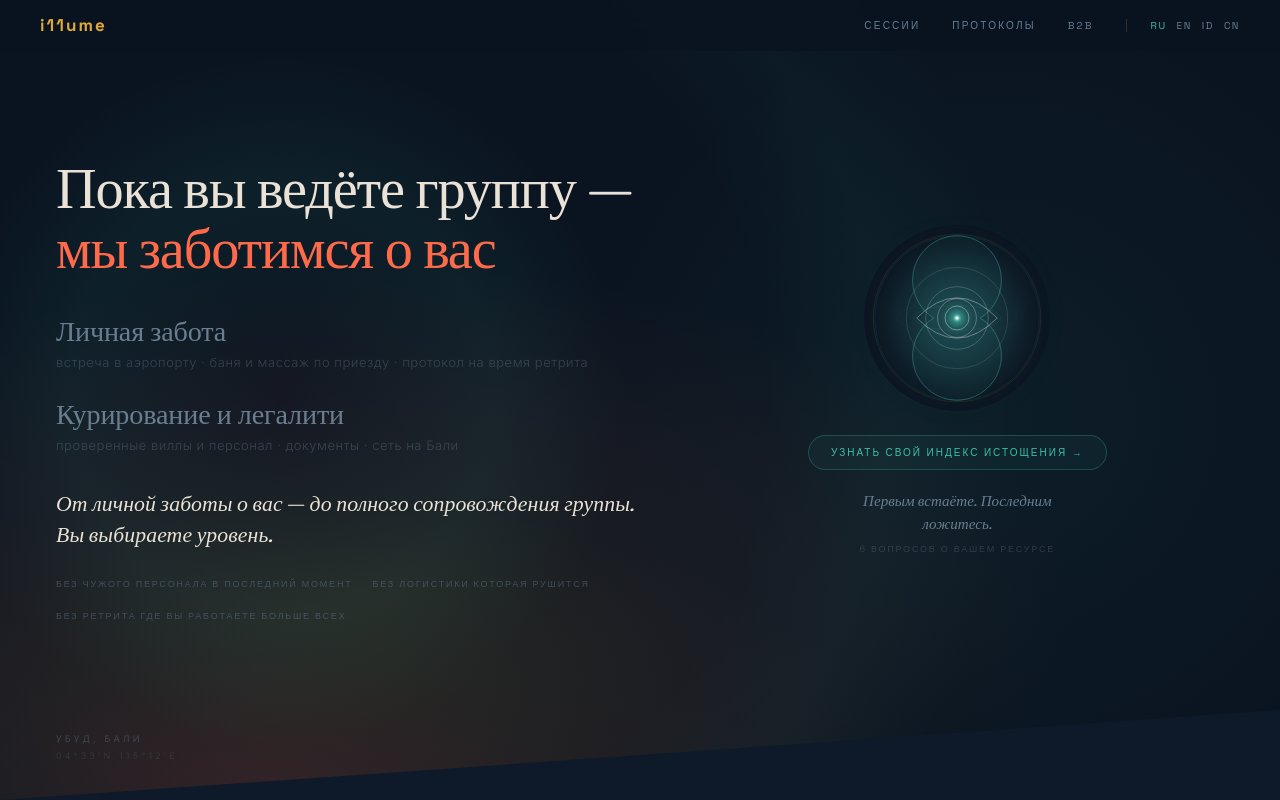
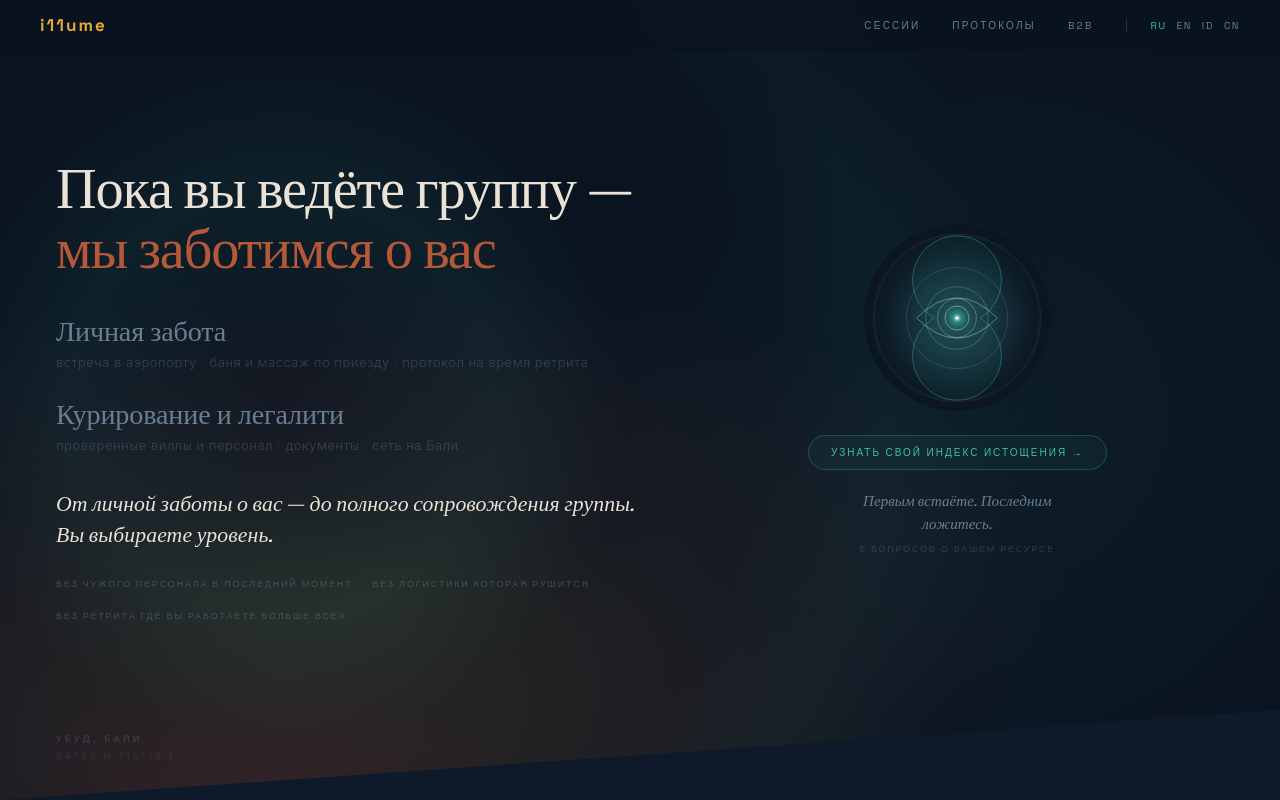
Before and after one commit to i11umeretreat-spec/illume-web, a React (Vite) app: page / in a window 1280 px wide. Shown: the top 800 px of the page. Built offline with nearby package versions, Linux system fonts and the light colour scheme.

Commit message:
Hero headline: приглушённая терракота (C.terra #B5583A) вместо чистого коралла — коралл остаётся только в UI-акцентах (кнопки, лейблы, бейджи)

```diff
--- a/src/App.jsx
+++ b/src/App.jsx
@@ -28,7 +28,8 @@ async function submitWaitlist({name, contact, stateCode, trackName}){
 
 const C = {
   bg:"#0A1420", surf:"#0E1A2A",        // глубокий тёплый navy
-  p:"#FF6B4A",                          // коралл — главный голос интерфейса
+  p:"#FF6B4A",                          // коралл — UI-акценты: кнопки, лейблы, бейджи (мелкий текст)
+  terra:"#B5583A",                      // терракота — приглушённая версия для крупного текста (заголовки)
   cy:"#3DBFA8",                         // приглушённый тил — голос сферы (cold)
   s:"#7B4FE8", a:"#FF6B4A",
   t:"#EAE2D6",                          // тёплый кремовый текст
@@ -575,7 +576,7 @@ function Hero({onStart,isMobile}){
             letterSpacing:"-0.02em",color:C.t,lineHeight:1.06,
           }}>
             Пока вы ведёте группу —<br/>
-            <span style={{color:C.p}}>мы заботимся о вас</span>
+            <span style={{color:C.terra}}>мы заботимся о вас</span>
           </div>
         </div>
 
```
